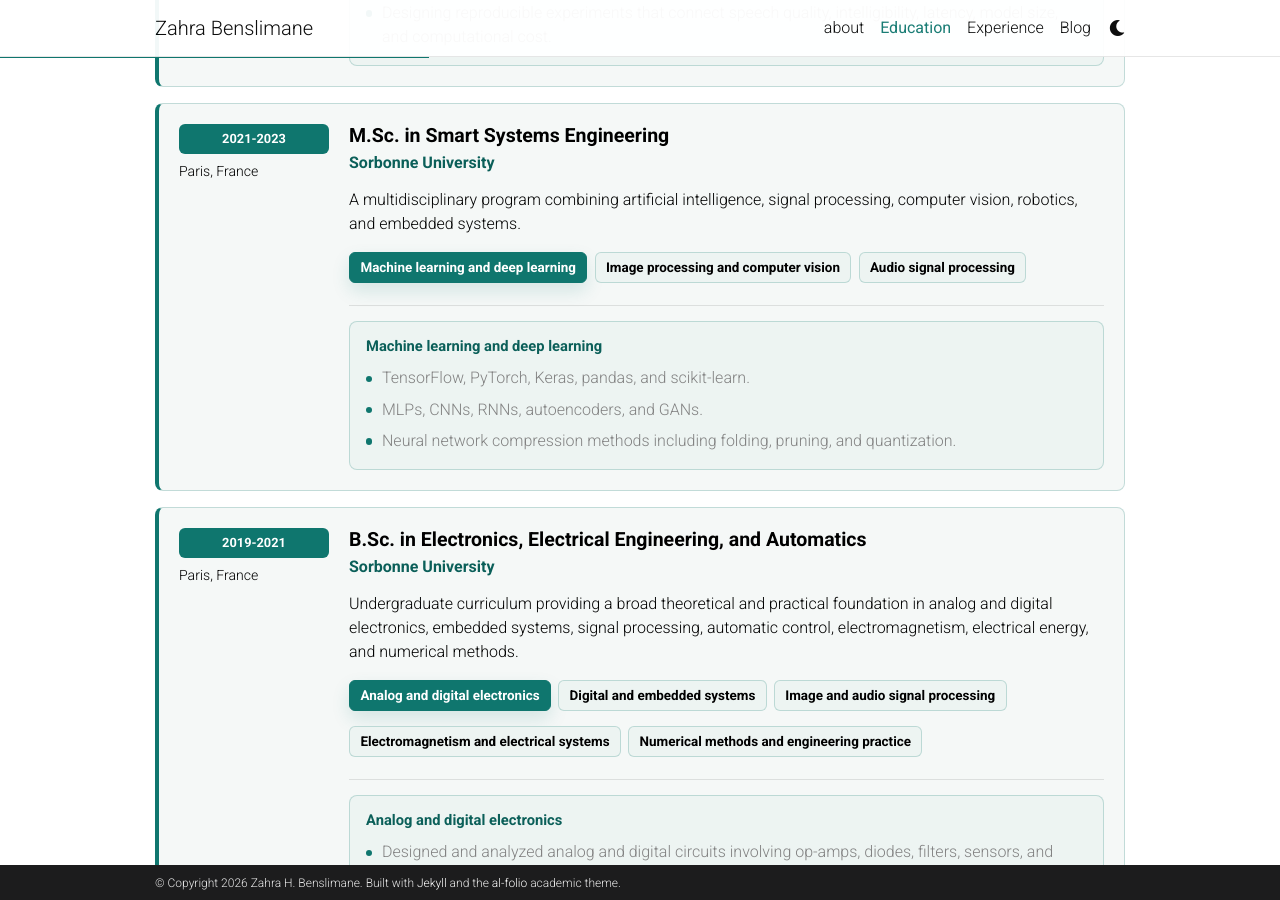
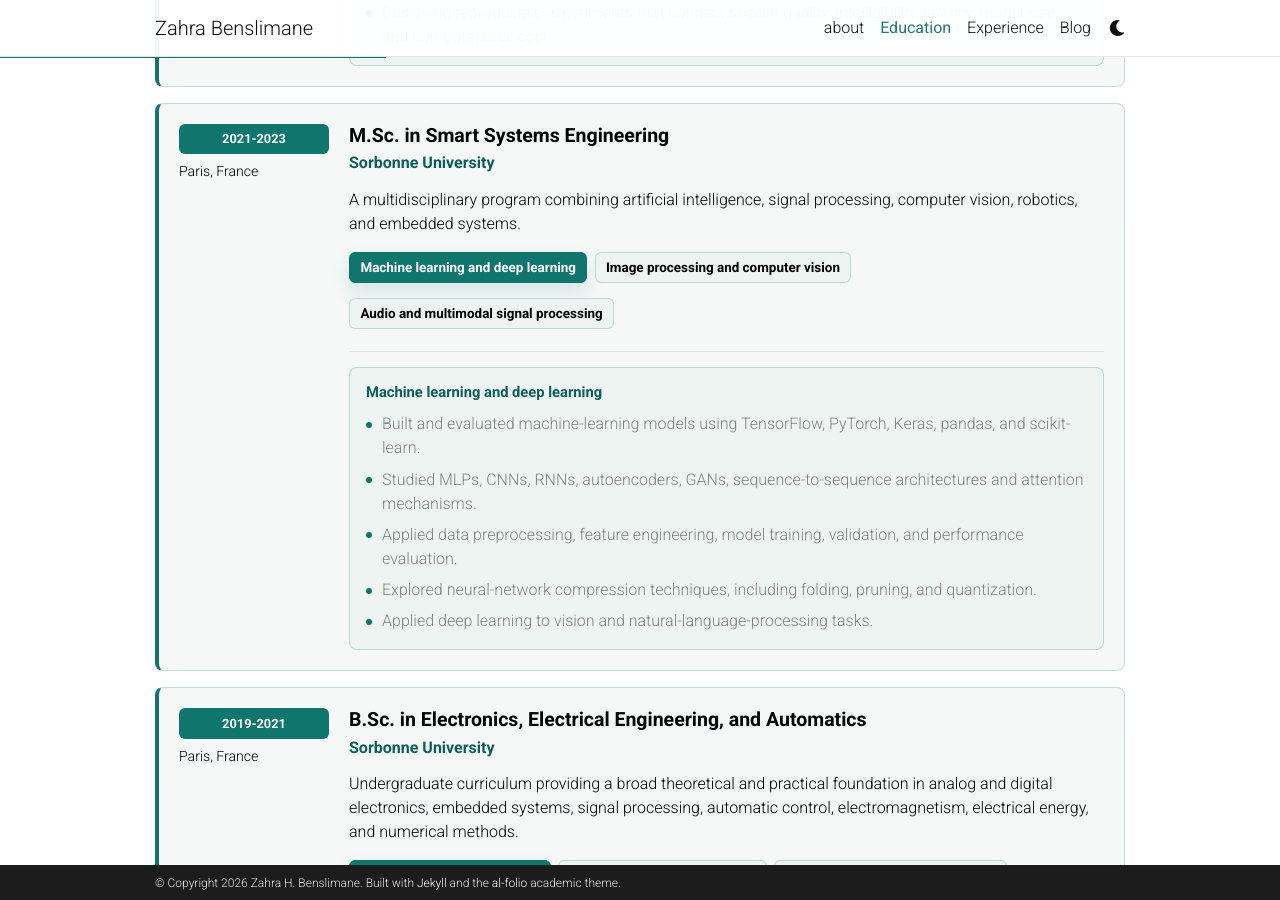
Before and after one commit to ZahraBenslimane/Portfolio, a Jekyll site: the page built from _pages/education.md, in a window 1280 px wide and 900 px high, scrolled down 537 px. Built offline with Jekyll 4.4.1, drawn with Linux system fonts in a browser that asks for light colours; comment, search, counter and statistics services are not loaded; a style sheet for code colours, icons or effects is not loaded.

Commit message:
new version layout

```diff
--- a/_data/education.yml
+++ b/_data/education.yml
@@ -32,22 +32,25 @@
   summary: >
     A multidisciplinary program combining artificial intelligence, signal processing, computer vision, robotics, and embedded systems.
   details:
-    - title: Machine learning and deep learning
-      items:
-        - TensorFlow, PyTorch, Keras, pandas, and scikit-learn.
-        - MLPs, CNNs, RNNs, autoencoders, and GANs.
-        - Neural network compression methods including folding, pruning, and quantization.
-    - title: Image processing and computer vision
-      items:
-        - Image stitching, blob detection, regions of interest, and feature-based image analysis.
-        - Motion detection and estimation with block matching, Lucas-Kanade, and Horn-Schunck.
-        - Object tracking with Kalman and particle filters.
-        - Real-time image processing on Nvidia Jetson Nano with OpenCV, Pillow, and scikit-image.
-    - title: Audio signal processing
-      items:
-        - Time-frequency analysis and audio compression.
-        - Beamforming and Time Delay of Arrival estimation for sound source localization.
-        - Audio source separation with Non-negative Matrix Factorization.
+     - title: Machine learning and deep learning
+       items:
+        - Built and evaluated machine-learning models using TensorFlow, PyTorch, Keras, pandas, and scikit-learn.
+        - Studied MLPs, CNNs, RNNs, autoencoders, GANs, sequence-to-sequence architectures and attention mechanisms.
+        - Applied data preprocessing, feature engineering, model training, validation, and performance evaluation.
+        - Explored neural-network compression techniques, including folding, pruning, and quantization.
+        - Applied deep learning to vision and natural-language-processing tasks.
+     - title: Image processing and computer vision
+       items:
+        - Applied image stitching, blob detection, region-of-interest extraction, filtering, segmentation, and feature-based analysis.
+        - Studied motion detection and optical-flow estimation using block matching, Lucas-Kanade, and Horn-Schunck methods.
+        - Implemented object tracking using Kalman and particle filters.
+        - Developed real-time image-processing applications on an NVIDIA Jetson Nano using OpenCV, Pillow, and scikit-image.
+     - title: Audio and multimodal signal processing
+       items:
+        - Studied digital audio acquisition, time-frequency analysis, filtering, and compression.
+        - Applied Fourier transforms and spectrogram-based representations to analyze non-stationary audio signals.
+        - Used beamforming and Time Difference of Arrival estimation for sound-source localization.
+        - Implemented audio source separation using Non-negative Matrix Factorization.
 
 - degree: B.Sc. in Electronics, Electrical Engineering, and Automatics
   institution: Sorbonne University
```
